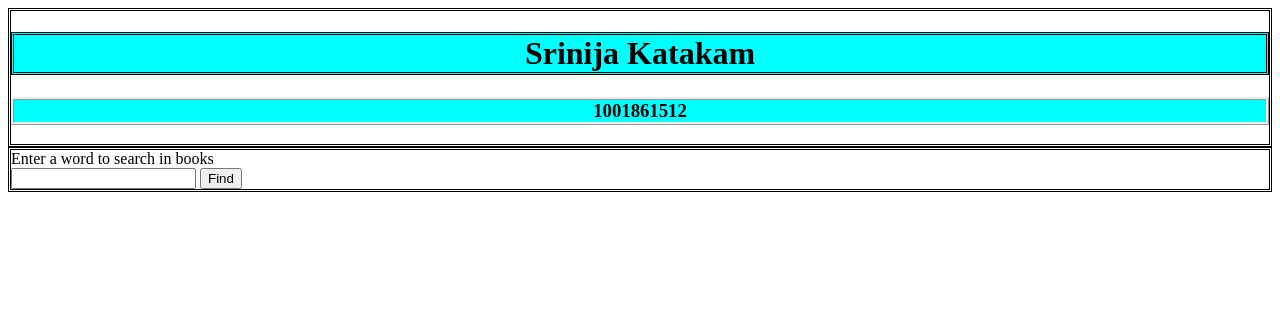
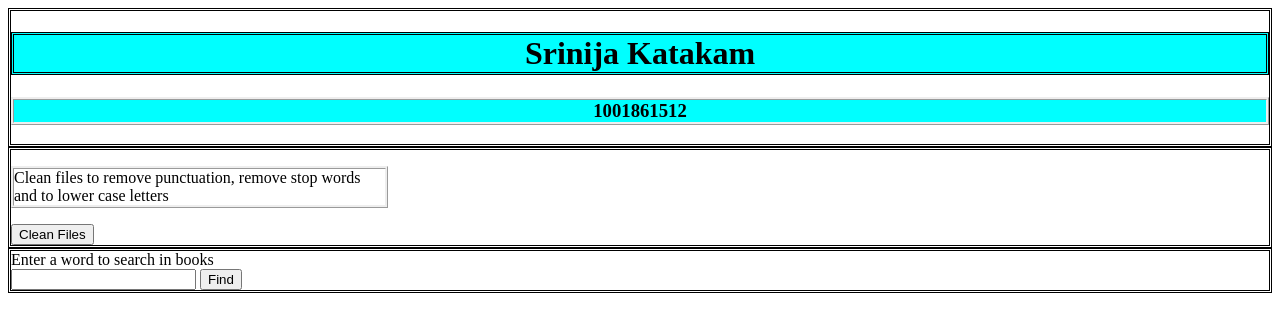
Before and after one commit to SrinijaKatakam/abdassignemnt5, a Flask app: page / in a window 1280 px wide. Shown: the top 332 px of the page. Run offline with Flask 2, Linux system fonts and the light colour scheme.

Commit message:
messageee

```diff
--- a/application.py
+++ b/application.py
@@ -1,6 +1,7 @@
 
 from flask import Flask, render_template, request, url_for
 import os
+import string
 
 
 application = Flask(__name__)
@@ -11,6 +12,10 @@ wordsfile1 = os.path.join(base_dir, 'static/AliceCleaneredit.txt')
 wordsfile2 = os.path.join(base_dir, 'static/AliceInWonderlandedit.txt')
 wordsfile3 = os.path.join(base_dir, 'static/CandideEnedit.txt')
 wordsfile4 = os.path.join(base_dir, 'static/CandideFredit.txt')
+wordsfile5 = os.path.join(base_dir, 'static/CandideEn.txt')
+wordsfile6 = os.path.join(base_dir, 'static/CandideFeredit.txt')
+wordsfile7 = os.path.join(base_dir, 'static/DonQuijote.txt')
+wordsfile8 = os.path.join(base_dir, 'static/Shakespare.txt')
 
 
 @application.route('/', methods=['GET', 'POST'])
@@ -24,11 +29,19 @@ def words_file():
     wordsin2 = []
     wordsin3 = []
     wordsin4 = []
+    wordsin5 = []
+    wordsin6 = []
+    wordsin7 = []
+    wordsin8 = []
     files = []
     word1 = []
     word2 = []
     word3 = []
     word4 = []
+    word5 = []
+    word6 = []
+    word7 = []
+    word8 = []
 
     if request.method == 'POST':
         word_to_search = request.form.get('search_word')
@@ -80,7 +93,94 @@ def words_file():
             movie_title4 = "CandideFredit.txt"
             files.append(movie_title4)
 
+        with open(wordsfile5, 'rb') as fileinput:
+            for line in fileinput:
+                for words in line.split():
+                    wordsin5.append(str(words))
+
+        for values in wordsin5:
+            word5.append(values[2:-1])
+
+        if word_to_search in word5:
+            movie_title5 = "CandideEn.txt"
+            files.append(movie_title5)
+
+        with open(wordsfile6, 'rb') as fileinput:
+            for line in fileinput:
+                for words in line.split():
+                    wordsin6.append(str(words))
+
+        for values in wordsin6:
+            word6.append(values[2:-1])
+
+        if word_to_search in word6:
+            movie_title6 = "CandideFeredit.txt"
+            files.append(movie_title6)
+
+        with open(wordsfile7, 'rb') as fileinput:
+            for line in fileinput:
+                for words in line.split():
+                    wordsin7.append(str(words))
+
+        for values in wordsin7:
+            word7.append(values[2:-1])
+
+        if word_to_search in word7:
+            movie_title7 = "DonQuijote.txt"
+            files.append(movie_title7)
+
+
+        with open(wordsfile8, 'rb') as fileinput:
+            for line in fileinput:
+                for words in line.split():
+                    wordsin8.append(str(words))
+
+        for values in wordsin8:
+            word8.append(values[2:-1])
+
+        if word_to_search in word8:
+            movie_title8 = "Shakespare.txt"
+            files.append(movie_title8)
+
     return render_template("words_search.html", file = files)
+
+@application.route('/cleanFile', methods=['GET', 'POST'])
+def clean_file():
+    stop_words = []
+    files = ['static/AliceInWonderland.txt', 'static/AliceCleaner.txt', 'static/CandideEn.txt', 'static/CandideFr.txt', 'static/DonQuijote.txt', 'static/Shakespeare.txt']
+    with open('static/stopwords.txt', 'rb') as fileinput:
+        for line in fileinput:
+            for words in line.split():
+                stop_words.append(str(words)[2:-1])
+
+    print(stop_words)
+
+    for filename in files:
+        word = []
+        with open(filename, 'r', encoding="utf-8-sig") as fileinput:
+            for line in fileinput:
+                for words in line.split():
+                    word.append(words.lower())
+
+        text = " ".join(word)
+        finaltext = []
+        text_tokens = text
+        print(text_tokens)
+        for word in text_tokens.split():
+            if word not in stop_words:
+                finaltext.append(word)
+                # print("working")
+
+        finaltext = [''.join(c for c in s if c not in string.punctuation) for s in finaltext]
+        finaltext = list(filter(None, finaltext))
+
+        finaltext = ' '.join(finaltext)
+        print(finaltext)
+        data = filename[:-4] + "edit.txt"
+        print(data)
+        with open(data, "w") as output:
+            output.write(str(finaltext))
+    return render_template('clean_data.html')
 
 
 if __name__ == '__main__':
--- a/templates/index.html
+++ b/templates/index.html
@@ -26,6 +26,14 @@
     <h3>1001861512</h3>
 </div>
 <div>
+  <form action="{{url_for('clean_file')}}" enctype=multipart/form-data method="POST" style="width:30%;">
+    <p>
+       Clean files to remove punctuation, remove stop words and to lower case letters
+    </p>
+    <a href="/cleanFile"><input type="submit" value="Clean Files"></a>
+</form>
+</div>
+<div>
     <form action="{{url_for('words_file')}}" enctype=multipart/form-data method="POST" style="width:30%;">
         <label for="search_word">Enter a word to search in books</label>
         <input type="text" id="search_word" name="search_word">
```
Also changed, not shown: test.py (added, +29 -0 lines), templates/clean_data.html (added), 2 other files.
